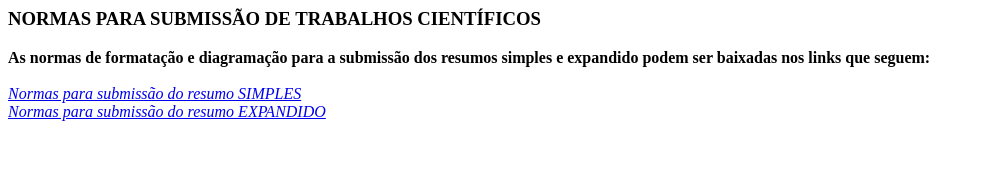
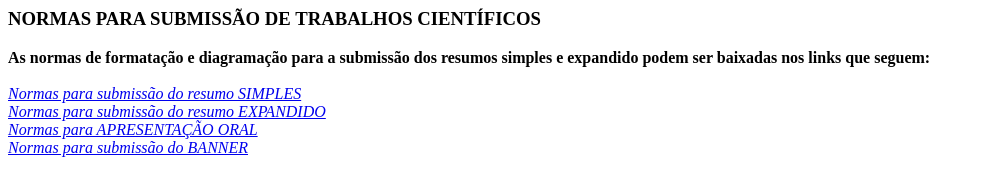
Before and after one commit to gustavopinto/jornada-cientifica, a plain HTML site: page jcnormas.html in a window 1280 px wide. Shown: the whole page, without its empty margins (0-984 px from the left). Drawn offline with Linux system fonts and the light colour scheme.

Commit message:
modificacoes

```diff
--- a/jcnormas.html
+++ b/jcnormas.html
@@ -11,6 +11,10 @@
 				<I><A href="Normas para submissão do resumo SIMPLES.docx" title="Clique aqui para fazer o download">Normas para submissão do resumo SIMPLES</A>
 				<br>
 				<I><A href="Normas para submissão do resumo EXPANDIDO.docx" title="Clique aqui para fazer o download">Normas para submissão do resumo EXPANDIDO</A>
+				<br>
+				<I><A href="Normas para APRESENTAÇÃO ORAL.docx" title="Clique aqui para fazer o download">Normas para APRESENTAÇÃO ORAL</A>
+				<br>
+				<I><A href="Normas para APRESENTAÇÃO EM BANNER.docx" title="Clique aqui para fazer o download">Normas para submissão do BANNER</A>
 
 
 
```
Also changed, not shown: jctemplates.html (+5 -5 lines), 3 other files.
